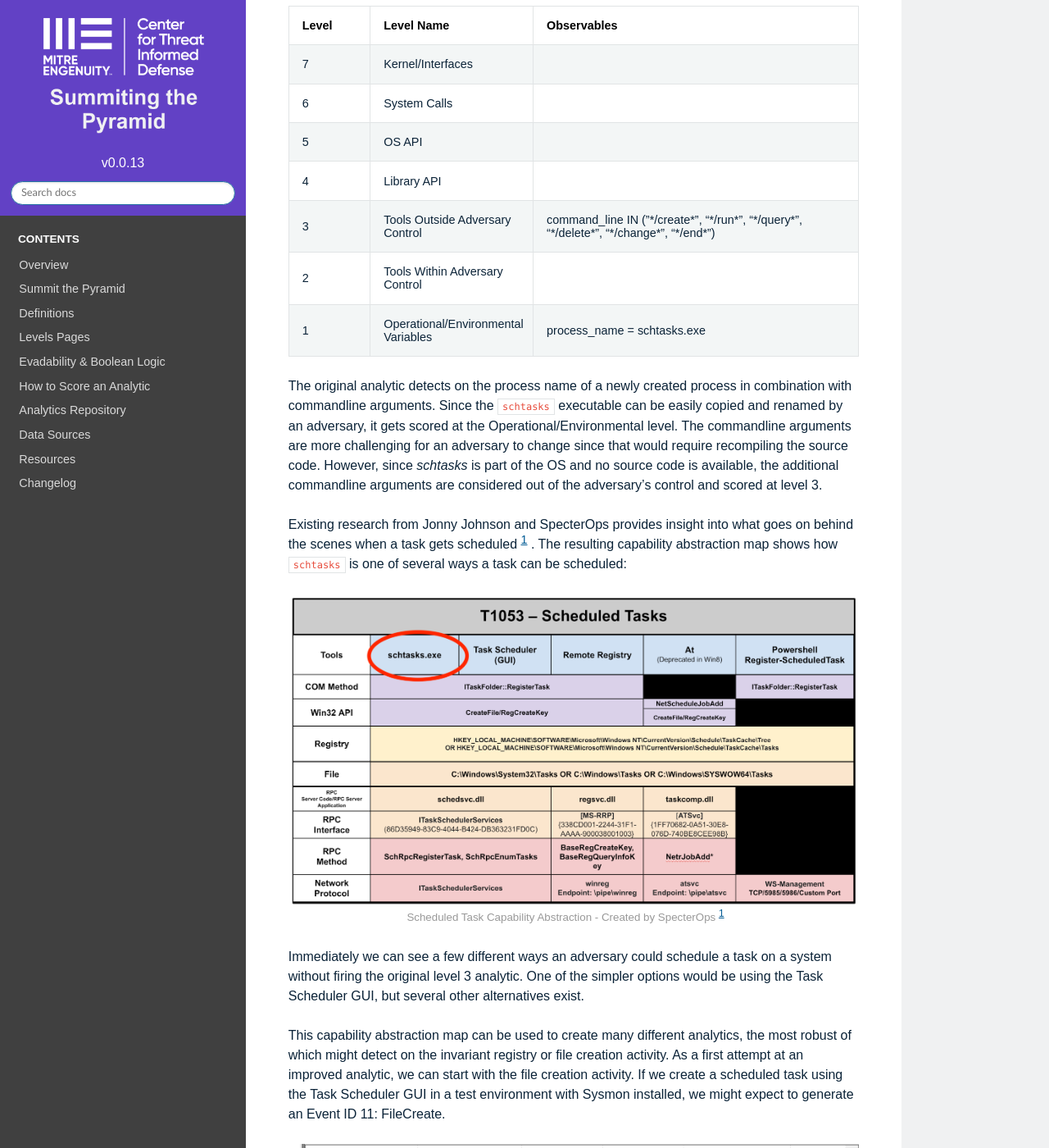
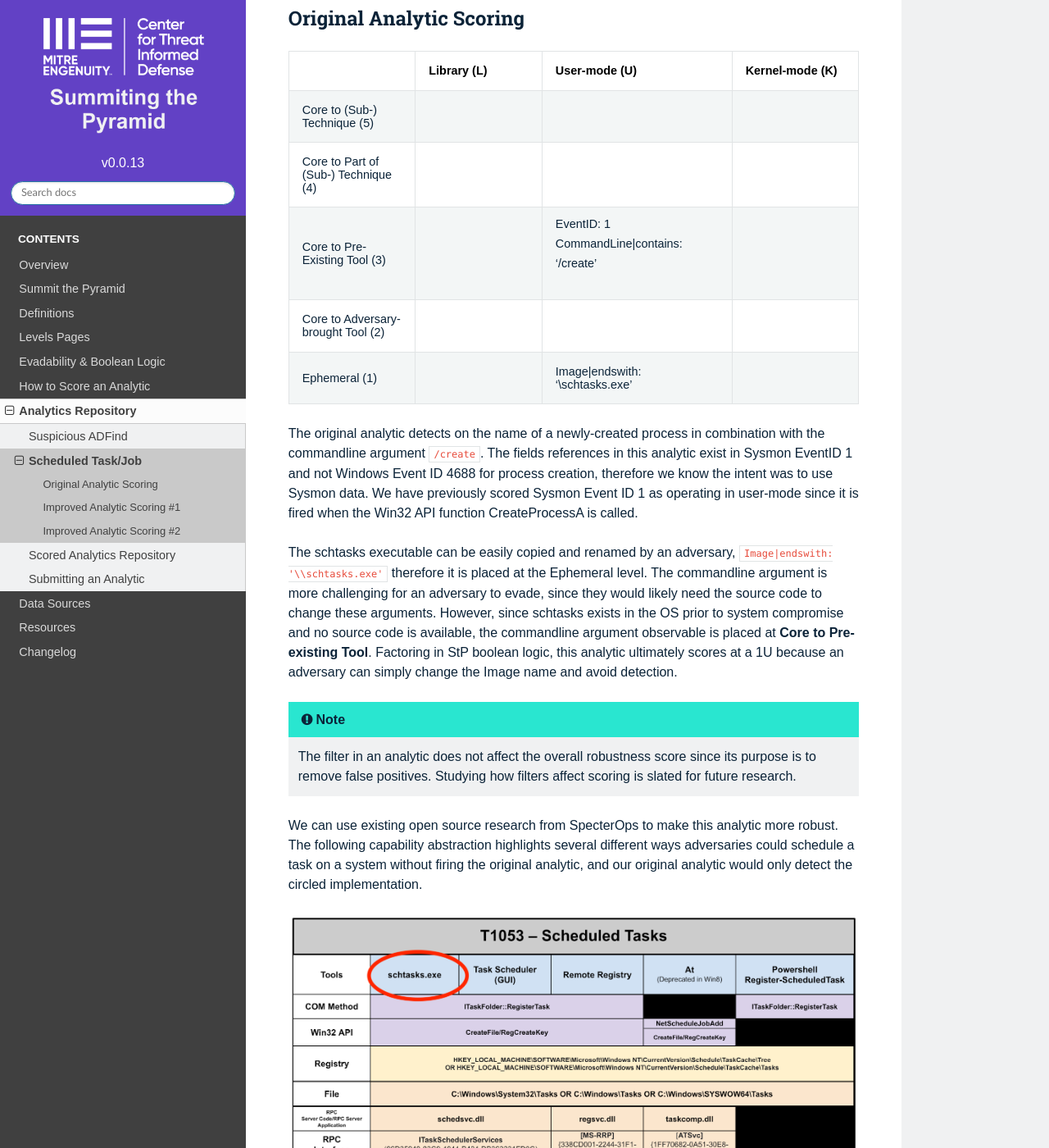
Before and after one commit to center-for-threat-informed-defense/summiting-the-pyramid, a Sphinx documentation site: the page built from docs/analytics/task_scheduling.rst, in a window 1280 px wide and 1400 px high, scrolled down 829 px. Shown: the whole window at 82% size. Built offline with Sphinx 7.4.7 and the Read the Docs theme 2.0.0, drawn with Linux system fonts in a browser that asks for light colours; some of the changed text lies outside the part shown.

Commit message:
scheduled tasks rewrite and other misc improvement

```diff
--- a/docs/analytics/index.rst
+++ b/docs/analytics/index.rst
@@ -8,6 +8,7 @@
     :maxdepth: 1
 
     adfind
+    task_scheduling
 
 .. _Scored Analytics:
 
--- a/docs/analytics/task_scheduling.rst
+++ b/docs/analytics/task_scheduling.rst
@@ -1,68 +1,101 @@
-:orphan:
-
--------------------------
-Execution with schtasks
--------------------------
+------------------
+Scheduled Task/Job
+------------------
 
 ..
     Insert link to analytic here (like a Sigma rule)
 
-- https://car.mitre.org/analytics/CAR-2013-08-001/
+- https://github.com/SigmaHQ/sigma/blob/c0332a9d96f6c7804fcc85dd706caed889446a62/rules/windows/process_creation/proc_creation_win_schtasks_creation.yml
 
+.. code-block:: yaml
 
-.. list-table::
-    :widths: 30 70
-
-    * - Original Analytic
-      -  | command_line IN ("\*/create\*", "\*/run\*", "\*/query\*", "\*/delete\*", "\*/change\*", "\*/end\*") AND
-         | process_name = schtasks.exe
-    * - Improved Analytic #1
-      - | EventID = 11 AND TargetFileName = C:\\Windows\\System32\\Tasks\\*
-    * - Improved Analytic #2
-      - | index:Sysmon EventID:(12 | 13 | 14) AND
-        | TargetObject:  (“HKEY_LOCAL_MACHINE\\SOFTWARE\\Microsoft\\Windows NT\\CurrentVersion\\Schedule\\TaskCache\\Tree\*” | “HKEY_LOCAL_MACHINE\\SOFTWARE\\Microsoft\\Windows NT\\CurrentVersion\\Schedule\\TaskCache\\Tasks\\*”)
-    * - Improved Analytic #3
-      - | EventID: (4656 | 4657 | 4663) AND
-        | TargetObject:  (“HKEY_LOCAL_MACHINE\\SOFTWARE\\Microsoft\\Windows NT\\CurrentVersion\\Schedule\\TaskCache\\Tree\*” | “HKEY_LOCAL_MACHINE\\SOFTWARE\\Microsoft\\Windows NT\\CurrentVersion\\Schedule\\TaskCache\\Tasks\\*”)
+  title: Scheduled Task Creation
+  id: 92626ddd-662c-49e3-ac59-f6535f12d189
+  status: test
+  description: Detects the creation of scheduled tasks in user session
+  author: Florian Roth (Nextron Systems)
+  date: 2019/01/16
+  modified: 2022/10/09
+  tags:
+      - attack.execution
+      - attack.persistence
+      - attack.privilege_escalation
+      - attack.t1053.005
+      - attack.s0111
+      - car.2013-08-001
+  logsource:
+      category: process_creation
+      product: windows
+  detection:
+      selection:
+          Image|endswith: '\schtasks.exe'
+          CommandLine|contains: ' /create '
+      filter:
+          User|contains: # covers many language settings
+              - 'AUTHORI'
+              - 'AUTORI'
+      condition: selection and not filter
+  fields:
+      - CommandLine
+      - ParentCommandLine
+  falsepositives:
+      - Administrative activity
+      - Software installation
+  level: low
 
 Original Analytic Scoring
 ^^^^^^^^^^^^^^^^^^^^^^^^^
+
 .. list-table::
-    :widths: 15 30 60
+    :widths: 20 20 30 20
     :header-rows: 1
 
-    * - Level
-      - Level Name
-      - Observables
-    * - 7
-      - Kernel/Interfaces
+    * -
+      - Library (L)
+      - User-mode (U)
+      - Kernel-mode (K)
+    * - Core to (Sub-) Technique (5)
       -
-    * - 6
-      - System Calls
       -
-    * - 5
-      - OS API
       -
-    * - 4
-      - Library API
+    * - Core to Part of (Sub-) Technique (4)
       -
-    * - 3
-      - Tools Outside Adversary Control
-      - command_line IN ("\*/create\*", "\*/run\*", "\*/query\*", "\*/delete\*", "\*/change\*", "\*/end\*")
-    * - 2
-      - Tools Within Adversary Control
       -
-    * - 1
-      - Operational/Environmental Variables
-      - process_name = schtasks.exe
+      -
+    * - Core to Pre-Existing Tool (3)
+      -
+      - | EventID: 1
+        | CommandLine|contains: '/create'
+      -
+    * - Core to Adversary-brought Tool (2)
+      -
+      -
+      -
+    * - Ephemeral (1)
+      -
+      - Image|endswith: '\\schtasks.exe'
+      -
 
-The original analytic detects on the process name of a newly created process in combination with commandline arguments. Since the ``schtasks`` executable
-can be easily copied and renamed by an adversary, it gets scored at the Operational/Environmental level. The commandline arguments are more
-challenging for an adversary to change since that would require recompiling the source code. However, since `schtasks` is part of the OS and no source
-code is available, the additional commandline arguments are considered out of the adversary's control and scored at level 3.
+The original analytic detects on the name of a newly-created process in combination with the commandline argument
+``/create``. The fields references in this analytic exist in Sysmon EventID 1 and not Windows Event ID 4688 for
+process creation, therefore we know the intent was to use Sysmon data. We have previously scored Sysmon Event ID
+1 as operating in user-mode since it is fired when the Win32 API function CreateProcessA is called.
 
-Existing research from Jonny Johnson and SpecterOps provides insight into what goes on behind the scenes when a task gets scheduled [#f1]_ .
-The resulting capability abstraction map shows how ``schtasks`` is one of several ways a task can be scheduled:
+The schtasks executable can be easily copied and renamed by an adversary, ``Image|endswith: '\\schtasks.exe'``
+therefore it is placed at the Ephemeral level. The commandline argument is more challenging for an adversary to
+evade, since they would likely need the source code to change these arguments. However, since schtasks exists in
+the OS prior to system compromise and no source code is available, the commandline argument observable is placed
+at **Core to Pre-existing Tool**. Factoring in StP boolean logic, this analytic ultimately scores at a 1U because
+an adversary can simply change the Image name and avoid detection.
+
+.. note::
+  The filter in an analytic does not affect the overall robustness score since its purpose is to remove false positives.
+  Studying how filters affect scoring is slated for future research.
+
+
+We can use existing open source research from SpecterOps to make this analytic more robust. The following
+capability abstraction highlights several different ways adversaries could schedule a task on a system without
+firing the original analytic, and our original analytic would only detect the circled implementation.
 
 .. figure:: ../_static/scheduled_task_capability_abstraction_markedup.png
   :alt: Scheduled Task Capability Abstraction - Created by SpecterOps
@@ -70,12 +103,10 @@
 
   Scheduled Task Capability Abstraction - Created by SpecterOps [#f1]_
 
-Immediately we can see a few different ways an adversary could schedule a task on a system without firing the original level 3 analytic. One of the simpler
-options would be using the Task Scheduler GUI, but several other alternatives exist.
-
-This capability abstraction map can be used to create many different analytics, the most robust of which might detect on the invariant registry or file
-creation activity. As a first attempt at an improved analytic, we can start with the file creation activity. If we create a scheduled task using the Task Scheduler
-GUI in a test environment with Sysmon installed, we might expect to generate an Event ID 11: FileCreate.
+Conversely, defenders can use the capability abstraction to create several different analytics, the most
+robust of which might detect on the invariant registry or file creation activity. As a first attempt at more robust
+analytic, we can start with the file creation activity. If we create a scheduled task via the Task
+Scheduler GUI in a test environment with Sysmon installed, we might expect to generate an Event ID 11: FileCreate.
 
 .. figure:: ../_static/sysmon_eventid11_schtasks.png
   :alt: Sysmon Event ID 11: FileCreate
@@ -83,7 +114,8 @@
 
   Sysmon Event ID 11: FileCreate
 
-Looks like the hypothesis was correct! An Event ID 11 was generated under the expected ``C:\Windows\System32\Tasks`` directory.
+Looks like the hypothesis was correct! An Event ID 11 was generated under the expected ``C:\Windows\System32\Tasks``
+directory.
 
 .. note::
   It is important to note all the false positives. Unfortunately this more robust analytic generates a large amount of false positives and should be combined with other observables or fields to provide
@@ -124,42 +154,45 @@
 +--------------+---------+------------+--------------------------+
 
 
-All the relevant APIs are in user-mode, therefore we can score this analytic at level 5.
+All the relevant APIs are in user-mode, and since the file activity is invariant behavior across all implementations of
+task scheduling we can score this analytic at 5U.
 
 Improved Analytic Scoring #1
 ^^^^^^^^^^^^^^^^^^^^^^^^^^^^
 
 .. list-table::
-    :widths: 15 30 60
+    :widths: 20 20 20 30
     :header-rows: 1
 
-    * - Level
-      - Level Name
-      - Observables
-    * - 7
-      - Kernel/Interfaces
+    * -
+      - Library (L)
+      - User-mode (U)
+      - Kernel-mode (K)
+    * - Core to (Sub-) Technique (5)
       -
-    * - 6
-      - System Calls
       -
-    * - 5
-      - OS API
-      - EventID = 11
-    * - 4
-      - Library API
+      - | EventID: 11
+        | TargetFileName|contains: “C:\\Windows\\System32\\Tasks\\”
+    * - Core to Part of (Sub-) Technique (4)
       -
-    * - 3
-      - Artifacts Outside Adversary Control
-      - TargetFileName = C:\\Windows\\System32\\Tasks\\*
-    * - 2
-      - Artifacts Within Adversary Control
       -
-    * - 1
-      - Operational/Environmental Variables
+      -
+    * - Core to Pre-Existing Tool (3)
+      -
+      -
+      -
+    * - Core to Adversary-brought Tool (2)
+      -
+      -
+      -
+    * - Ephemeral
+      -
+      -
       -
 
 So far we have created an analytic using the FileCreate invariant behavior. What if we pivot and use the registry key? Might the registry key approach score
-at a higher level? Sysmon EventID 12: RegistryEvent (Object create and delete) should be generated when a registry key is created.
+at a higher level? Sysmon EventID 12: RegistryEvent (Object create and delete) should be generated when a registry key is created. Roberto’s Event ID to
+Windows API mapping shows us that Event ID 12 can be generated from kernel-mode APIs, so we can score this analytic as operating in kernel-mode.
 
 +-------------------------+---------+------------------------------------------+--------------------------+
 |        API Call         | EventID |                Event Name                |       Log Provider       |
@@ -175,9 +208,9 @@
 |       ZwCreateKey       |   12    | RegistryEvent (Object create and delete) | Microsoft-Windows-Sysmon |
 +-------------------------+---------+------------------------------------------+--------------------------+
 
-Looking back at Roberto’s Event ID to Windows API mapping, we see several user-mode APIs can generate Event ID 12. But we also see ``ZwCreateKey``,
-a kernel-mode API. This kernel-mode API is very difficult for an adversary to evade, therefore we score it at level 7. It is important to ensure an adversary
-can’t evade our analytic by editing an existing registry key value or an renaming an entire registry key/value pair, so we should also integrate Event
+Since the registry key is invariant behavior, the analytic is placed at the Core to Subtechnique level and we
+can ultimately score it at 7U. It is important to ensure an adversary can’t evade our analytic by editing an
+existing registry key value or an renaming an entire registry key/value pair, so we should also integrate Event
 IDs 13: (Value Set) and 14: (Key and Value Rename) into our analytic logic.
 
 .. note::
@@ -185,110 +218,46 @@
   Security Policy and a `SACL <https://learn.microsoft.com/en-us/windows/win32/secauthz/access-control-lists>`_ must be set on ``HKEY_LOCAL_MACHINE\SOFTWARE\Microsoft\Windows NT\CurrentVersion\Schedule\TaskCache\Tree\`` and
   ``HKEY_LOCAL_MACHINE\SOFTWARE\Microsoft\Windows NT\CurrentVersion\Schedule\TaskCache\Tasks\``
 
-Roberto’s excerpted API research again for the additional Event IDs:
-
-+---------------+---------+--------------------------------------+--------------------------+
-|   API Call    | EventID |              Event Name              |       Log Provider       |
-+===============+=========+======================================+==========================+
-| ZwSetValueKey |   13    |    A registry value was modified     | Microsoft-Windows-Sysmon |
-+---------------+---------+--------------------------------------+--------------------------+
-|  NtRenameKey  |   14    | RegistryEvent (Key and Value Rename) | Microsoft-Windows-Sysmon |
-+---------------+---------+--------------------------------------+--------------------------+
-
-
 Improved Analytic Scoring #2
 ^^^^^^^^^^^^^^^^^^^^^^^^^^^^
 
 .. list-table::
-    :widths: 15 30 60
+    :widths: 20 20 20 30
     :header-rows: 1
 
-    * - Level
-      - Level Name
-      - Observables
-    * - 7
-      - Kernel/Interfaces
-      - | EventID: ( 12 | 13 | 14) AND
-        | TargetObject:  (“HKEY_LOCAL_MACHINE\\SOFTWARE\\Microsoft\\Windows NT\\CurrentVersion\\Schedule\\TaskCache\\Tree\*” | “HKEY_LOCAL_MACHINE\\SOFTWARE\\Microsoft\\Windows NT\\CurrentVersion\\Schedule\\TaskCache\\Tasks\\*”)
-    * - 6
-      - System Calls
+    * -
+      - Library (L)
+      - User-mode (U)
+      - Kernel-mode (K)
+    * - Core to (Sub-) Technique (5)
       -
-    * - 5
-      - OS API
       -
-    * - 4
-      - Library API
+      - | EventID:
+        | - 12
+        | - 13
+        | - 14
+        | TargetObject|contains:
+        | - "HKLM\\SOFTWARE\\Microsoft\\Windows NT\\CurrentVersion\\Schedule\\TaskCache\\Tree\\”
+        | - “HKLM\\SOFTWARE\\Microsoft\\Windows NT\\CurrentVersion\\Schedule\\TaskCache\\Tasks\\”
+    * - Core to Part of (Sub-) Technique (4)
       -
-    * - 3
-      - Tools Outside Adversary Control
       -
-    * - 2
-      - Tools Within Adversary Control
       -
-    * - 1
-      - Operational/Environmental Variables
+    * - Core to Pre-Existing Tool (3)
+      -
+      -
+      -
+    * - Core to Adversary-brought Tool (2)
+      -
+      -
+      -
+    * - Ephemeral (1)
+      -
+      -
       -
 
-In some environments it might not be possible to deploy Sysmon. Or maybe an adversary disabled Sysmon and it’s data can no longer be
-referenced. We can implement a similar detection using Windows Event Logging instead.
-
-.. figure:: ../_static/enabling_audit_object_access.png
-  :alt: Enabling Audit Object Access
-  :align: center
-
-  Enabling Audit Object Access
-
-Once the SACL is applied on the respective registry keys, we might expect to find Event IDs 4656, 4657, and 4663 . These events, according to Roberto’s
-research, can be generated by kernel-mode APIs which makes the analytic score at level 7.
-
-+---------------------+---------+-----------------------------------------+-------------------------------------+
-|      API Call       | EventID |               Event Name                |            Log Provider             |
-+=====================+=========+=========================================+=====================================+
-|      ZwOpenKey      |  4656   |   A handle to an object was requested   | Microsoft-Windows-Security-Auditing |
-+---------------------+---------+-----------------------------------------+-------------------------------------+
-|    ZwSetValueKey    |  4657   |      A registry value was modified      | Microsoft-Windows-Security-Auditing |
-+---------------------+---------+-----------------------------------------+-------------------------------------+
-|   ZwEnumerateKey    |  4663   | An attempt was made to access an object | Microsoft-Windows-Security-Auditing |
-+---------------------+---------+-----------------------------------------+-------------------------------------+
-| ZwEnumerateValueKey |  4663   | An attempt was made to access an object | Microsoft-Windows-Security-Auditing |
-+---------------------+---------+-----------------------------------------+-------------------------------------+
-|      ZwOpenKey      |  4663   | An attempt was made to access an object | Microsoft-Windows-Security-Auditing |
-+---------------------+---------+-----------------------------------------+-------------------------------------+
-|    ZwSetValueKey    |  4663   | An attempt was made to access an object | Microsoft-Windows-Security-Auditing |
-+---------------------+---------+-----------------------------------------+-------------------------------------+
-
-Improved Analytic Scoring #3
-^^^^^^^^^^^^^^^^^^^^^^^^^^^^
-
-.. list-table::
-    :widths: 15 30 60
-    :header-rows: 1
-
-    * - Level
-      - Level Name
-      - Observables
-    * - 7
-      - Kernel/Interfaces
-      - | EventID: (4656 | 4657 | 4663) AND
-        | TargetObject:  (“HKEY_LOCAL_MACHINE\\SOFTWARE\\Microsoft\\Windows NT\\CurrentVersion\\Schedule\\TaskCache\\Tree\*” | “HKEY_LOCAL_MACHINE\\SOFTWARE\\Microsoft\\Windows NT\\CurrentVersion\\Schedule\\TaskCache\\Tasks\\*”)
-    * - 6
-      - System Calls
-      -
-    * - 5
-      - OS API
-      -
-    * - 4
-      - Library API
-      -
-    * - 3
-      - Tools Outside Adversary Control
-      -
-    * - 2
-      - Tools Within Adversary Control
-      -
-    * - 1
-      - Operational/Environmental Variables
-      -
+.. note::
+  It is also possible to implement a similar analytic by placing a SACL on the invariant registry keys and searching for 4657 or 4663 events.
 
 .. rubric:: References
 
--- a/docs/methodology.rst
+++ b/docs/methodology.rst
@@ -169,7 +169,7 @@
       -
       - EventID: 1
       -
-    * - Ephemeral
+    * - Ephemeral (1)
       -
       - EventID: 1
       -
```
Also changed, not shown: other parts of docs/analytics/task_scheduling.rst (+1 -3 lines), docs/analytics/adfind.rst (+38 -2 lines), docs/analytics/task_scheduling_OLD.rst (added, +295 -0 lines).
